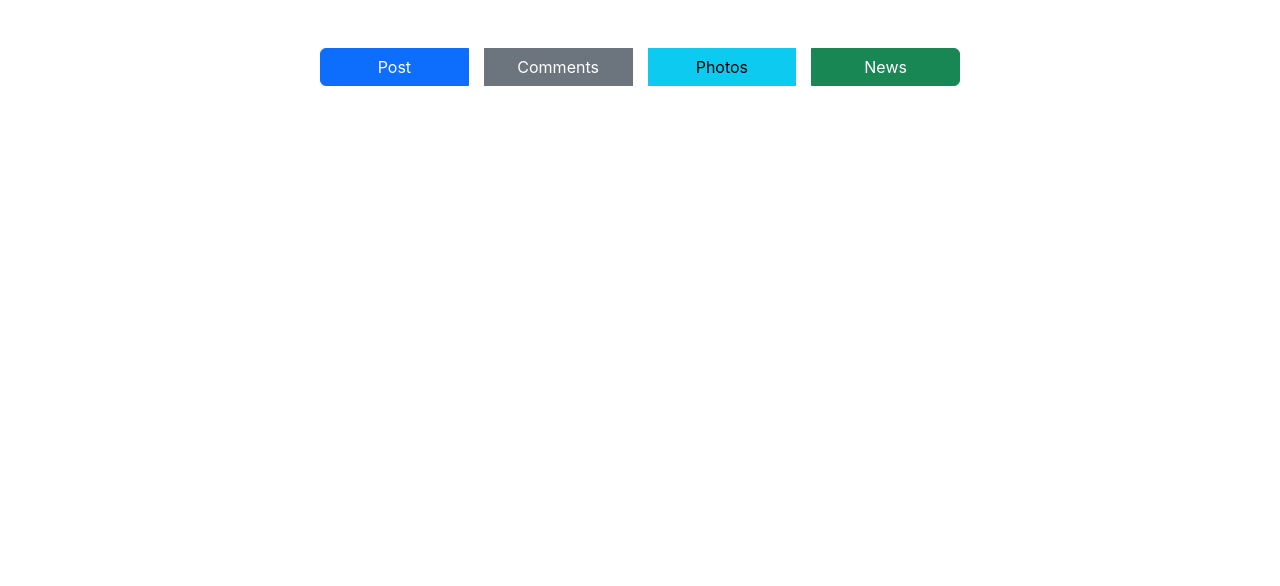
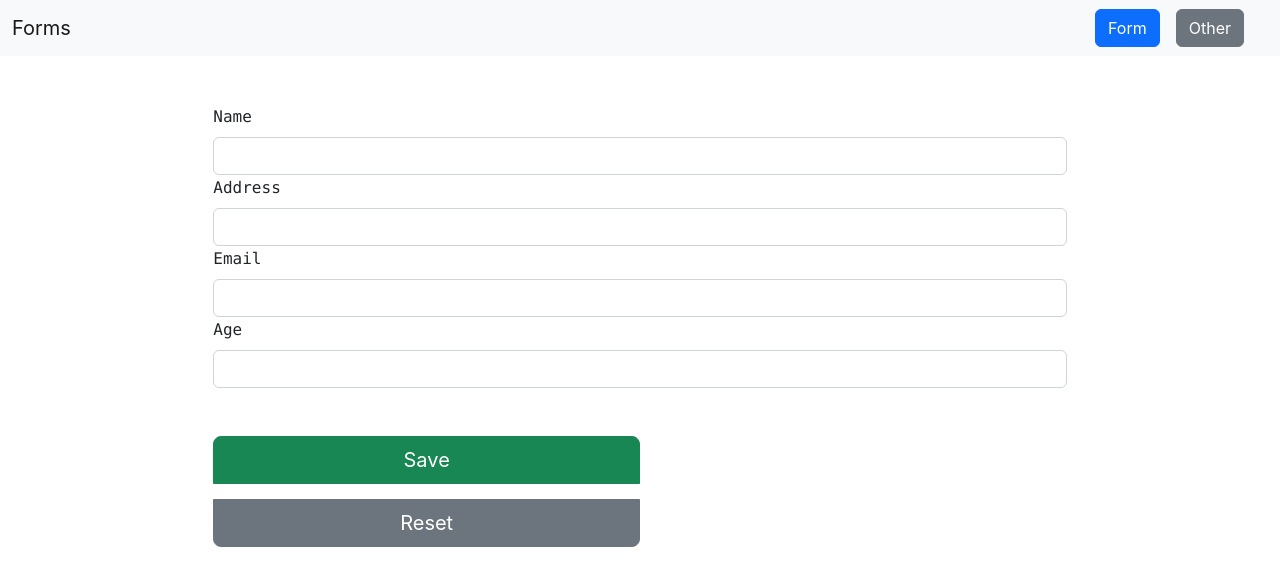
Before and after one commit to Dazzler123/React-JS-Library, a React (Create React App) app: page / in a window 1280 px wide. Shown: the top 586 px of the page. Built offline with nearby package versions, Linux system fonts and the light colour scheme; no server answers; the HTML template or start-up script is replaced by a standard one.

Commit message:
Content added

```diff
--- a/src/App.js
+++ b/src/App.js
@@ -8,6 +8,7 @@ import {View} from "./component/View";
 import {Array} from "./component/Array";
 import {AddMinusView} from "./component/AddMinusView";
 import {EffectHookTask} from "./component/EffectHookTask";
+import {Forms} from "./component/Forms";
 
 function App() {
 
@@ -32,7 +33,8 @@ function App() {
             {/*<Array/>*/}
             {/*<EventListener/>*/}
             {/*<AddMinusView/>*/}
-            <EffectHookTask/>
+            {/*<EffectHookTask/>*/}
+            <Forms/>
         </div>
     )
 
--- a/src/component/Forms.jsx
+++ b/src/component/Forms.jsx
@@ -0,0 +1,42 @@
+export const Forms = () => {
+    return (
+        <div>
+            <nav className="navbar navbar-expand-lg bg-light">
+                <div className="container-fluid">
+                    <a className="navbar-brand" href="#">Forms</a>
+                    <button className="navbar-toggler" type="button" data-bs-toggle="collapse"
+                            data-bs-target="#navbarNav" aria-controls="navbarNav" aria-expanded="false"
+                            aria-label="Toggle navigation">
+                        <span className="navbar-toggler-icon"></span>
+                    </button>
+                    <div className="collapse navbar-collapse justify-content-end me-4" id="navbarNav">
+                        <button type="button" className="btn btn-primary me-3">Form</button>
+                        <button type="button" className="btn btn-secondary">Other</button>
+                    </div>
+                </div>
+            </nav>
+            <br/>
+            <br/>
+            <form className="col-8 mx-auto">
+                <label htmlFor="exampleInputName1" className="form-label font-monospace">Name</label>
+                <input type="email" className="form-control" id="exampleInputName1"
+                       aria-describedby="emailHelp"></input>
+                <label htmlFor="exampleInputAddress1" className="form-label font-monospace">Address</label>
+                <input type="email" className="form-control" id="exampleInputAddress1"
+                       aria-describedby="emailHelp"></input>
+                <label htmlFor="exampleInputEmail1" className="form-label font-monospace">Email</label>
+                <input type="email" className="form-control" id="exampleInputEmail1"
+                       aria-describedby="emailHelp"></input>
+                <label htmlFor="exampleInputAge1" className="form-label font-monospace">Age</label>
+                <input type="email" className="form-control" id="exampleInputAge1"
+                       aria-describedby="emailHelp"></input>
+                <br/>
+                <br/>
+                <div className="btn-group-vertical col-6 mx-auto btn-group-lg" role="group" aria-label="Vertical button group">
+                    <button type="button" className="btn btn-success mb-3">Save</button>
+                    <button type="button" className="btn btn-secondary">Reset</button>
+                </div>
+            </form>
+        </div>
+    )
+}
```
